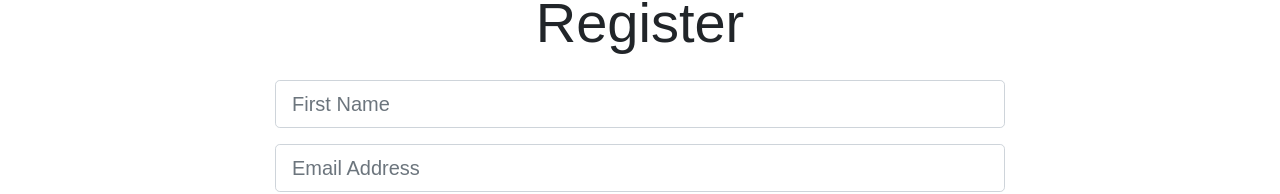
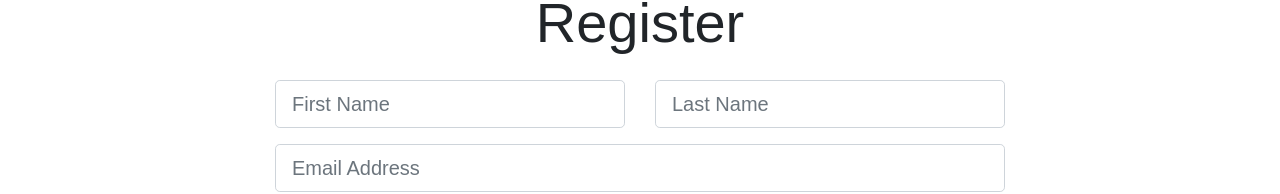
Before and after one commit to anlai2/csc642-individual-project, a React (Create React App) app in the folder client/: page / in a window 1280 px wide. Shown: the part 185-379 px from the top of the page. Built offline with nearby package versions, Linux system fonts and the light colour scheme; the HTML template or start-up script is replaced by a standard one.

Commit message:
line up first/last name inputs

```diff
--- a/client/src/components/Register.js
+++ b/client/src/components/Register.js
@@ -38,7 +38,8 @@ class Register extends Component {
               <div className="col-md-8 m-auto">
                 <h3 className="display-4 text-center mb-4 mt-4">Register</h3>
                 <form onSubmit={this.onSubmit}>
-                  <div className="form-group">
+                  <div className="row">
+                    <div className="col">
                       <TextFieldGroup
                         placeholder="First Name"
                         name="firstName"
@@ -46,6 +47,16 @@ class Register extends Component {
                         onChange={this.onChange}
                         error={errors.firstName}
                       />
+                    </div>
+                    <div className="col">
+                      <TextFieldGroup
+                        placeholder="Last Name"
+                        name="lastName"
+                        value={this.state.lastName}
+                        onChange={this.onChange}
+                        error={errors.lastName}
+                      />
+                    </div>
                   </div>
                   <div className="form-group">
                     <input
```
Lines whose indentation alone changed are shown as unchanged.
